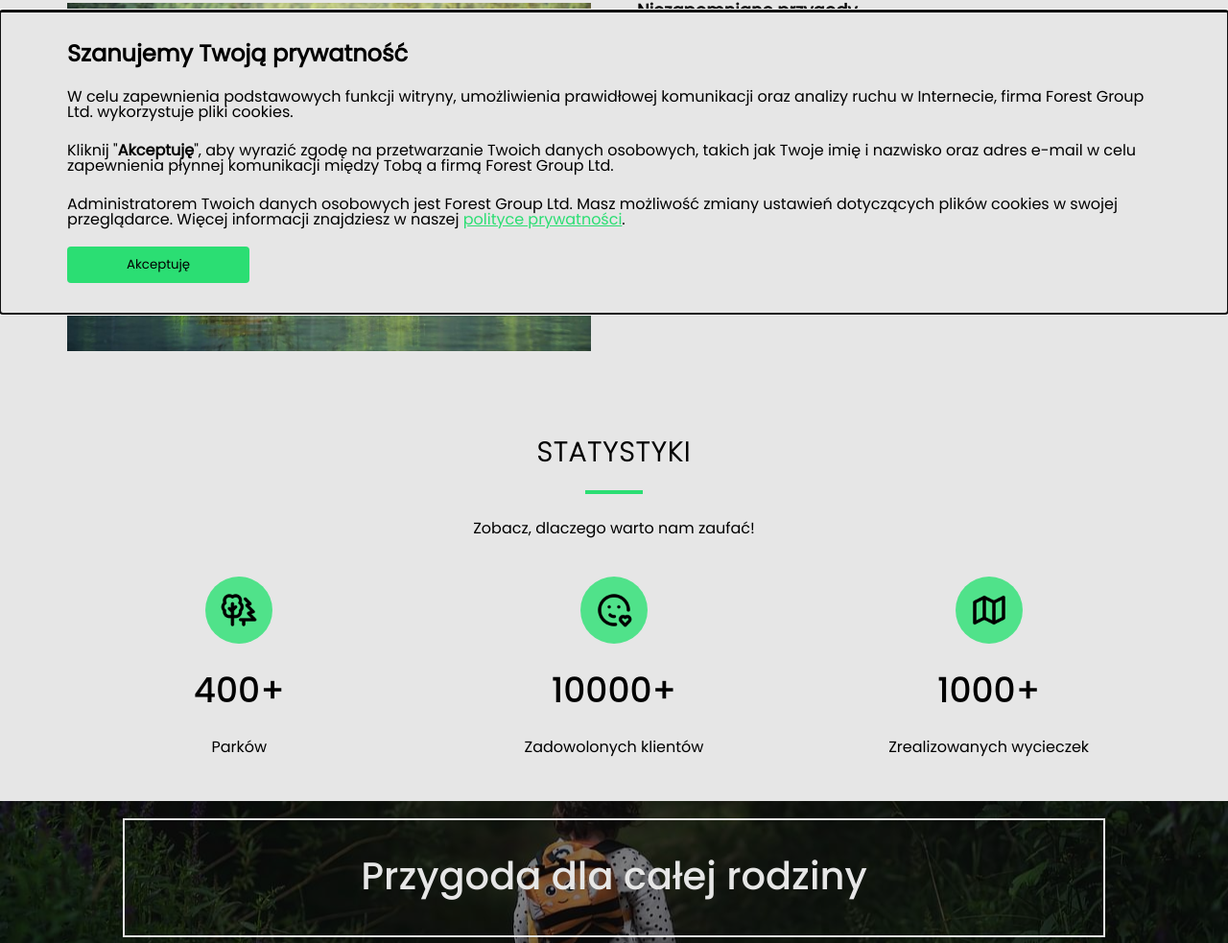
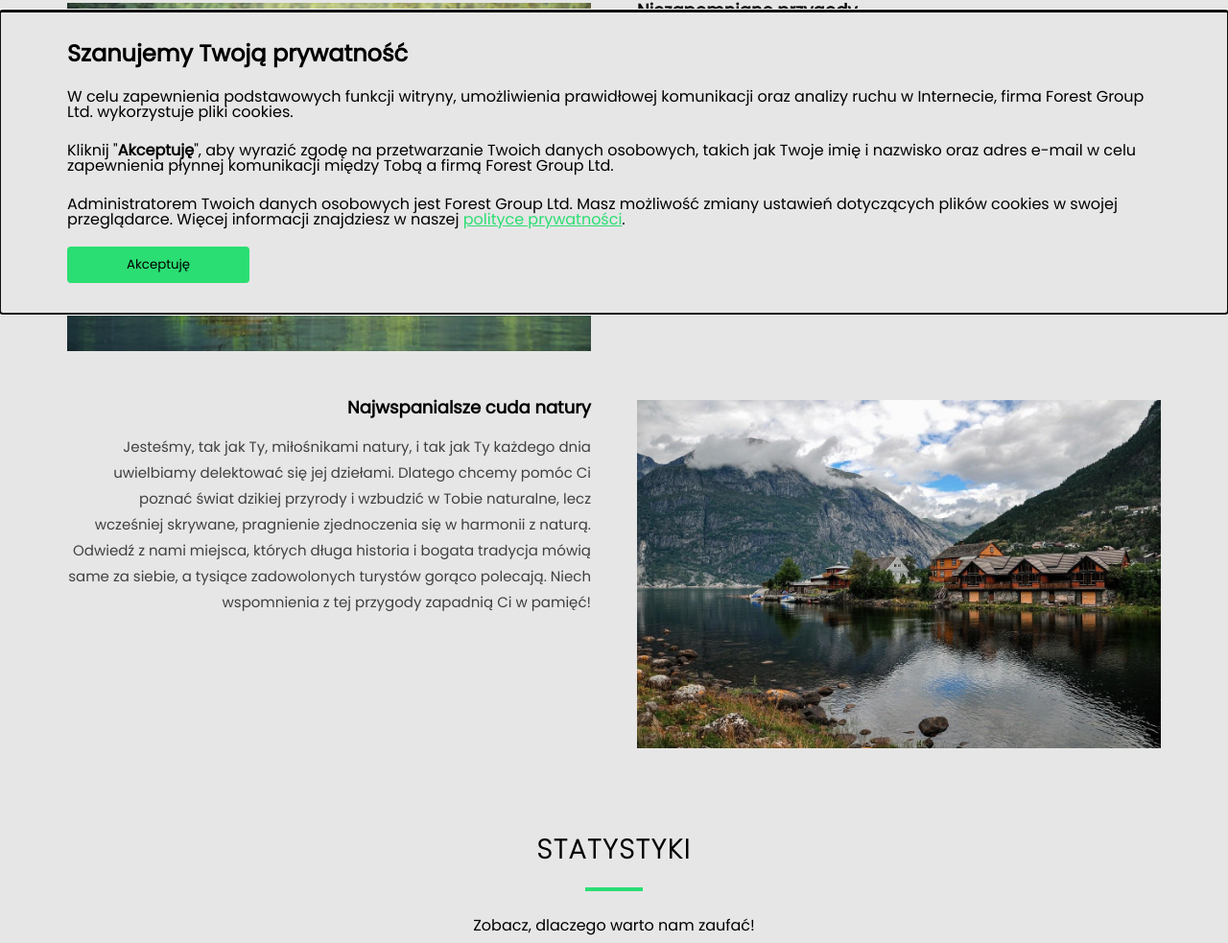
Before and after one commit to wojtekpirog/Forest_website_HTML_SCSS_JS_Responsive, a website: page docs/index.html in a window 1280 px wide. Shown: the part 473-1456 px from the top of the page at 96% size. Drawn offline with Linux system fonts and the light colour scheme.

Commit message:
Add one more description to the "about us" section

```diff
--- a/docs/index.html
+++ b/docs/index.html
@@ -90,7 +90,7 @@
         <div class="about__description">
           <!-- Image box -->
           <div class="about__image-box">
-            <img class="about__image" src="./images/aboutus_image.min.jpg" alt="Malutka wyspa na środku jeziora otoczonego drzewami.">
+            <img class="about__image" src="./images/aboutus_image.min.jpg" alt="Malutka wyspa porośnięta mchem na środku jeziora otoczonego wysokimi drzewami.">
           </div>
           <!-- Image box -->
           <!-- Text box -->
@@ -103,15 +103,17 @@
         </div>
         <!-- About description -->
         <!-- About description -->
-        <div class="about__description about__description--reverse">
+        <div class="about__description">
           <!-- Image box -->
           <div class="about__image-box">
-
+            <img class="about__image" src="./images/aboutus_image_two.min.jpg" alt="Domki z drewnianą fasadą nad jeziorem otoczone górami i chmurami.">
           </div>
           <!-- Image box -->
           <!-- Text box -->
-          <div class="about__text about__text--align-right">
-
+          <div class="about__text">
+            <h3 class="about__title">Najwspanialsze cuda natury</h3>
+            <p class="about__mission">Jesteśmy, tak jak Ty, miłośnikami natury, i tak jak Ty każdego dnia uwielbiamy delektować się jej dziełami. Dlatego chcemy pomóc Ci poznać świat dzikiej przyrody i wzbudzić w Tobie naturalne, lecz wcześniej skrywane, pragnienie zjednoczenia się w harmonii z naturą.</p>
+            <p class="about__mission">Odwiedź z nami miejsca, których długa historia i bogata tradycja mówią same za siebie, a tysiące zadowolonych turystów gorąco polecają. Niech wspomnienia z tej przygody zapadnią Ci w pamięć!</p>
           </div>
           <!-- Text box -->
         </div>
--- a/src/scss/_large.scss
+++ b/src/scss/_large.scss
@@ -38,7 +38,23 @@
 
   .about {
     &__description {
-      flex-direction: row;
+      &:nth-of-type(odd) {
+        flex-direction: row;
+
+        & .about__title,
+        & .about__mission {
+          text-align: left;
+        }
+      }
+
+      &:nth-of-type(even) {
+        flex-direction: row-reverse;
+
+        & .about__title,
+        & .about__mission {
+          text-align: right;
+        }
+      }
 
       & > * {
         flex-basis: 50%;
@@ -46,7 +62,6 @@
     }
 
     &__title {
-      text-align: initial;
       font-size: 1.8rem;
     }
 
--- a/src/scss/components/_aboutsection.scss
+++ b/src/scss/components/_aboutsection.scss
@@ -6,6 +6,7 @@
   }
 
   &__description {
+    margin-bottom: 3em;
     display: flex;
     flex-direction: column;
     gap: 3em;
--- a/src/scss/components/_testimonials.scss
+++ b/src/scss/components/_testimonials.scss
@@ -95,12 +95,6 @@
       }
     }
 
-    // &-buttons {
-    //   display: flex;
-    //   justify-content: center;
-    //   gap: 1em;
-    // }
-
     &-button {
       @include mixins.buttonAndLinkStyles(colors.$mint, colors.$darkgray);
       position: absolute;
```
Also changed, not shown: docs/css/style.min.css, docs/images/aboutus_image_two.min.jpg (added), src/images/aboutus_image_two.jpg (added), 1 other file.
